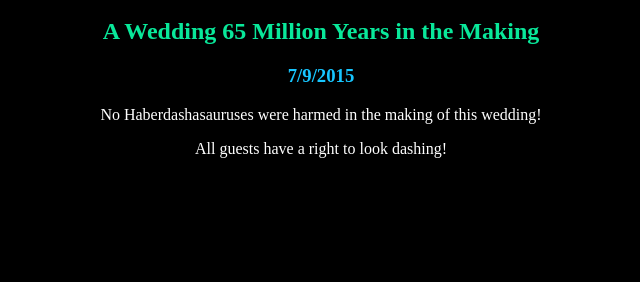
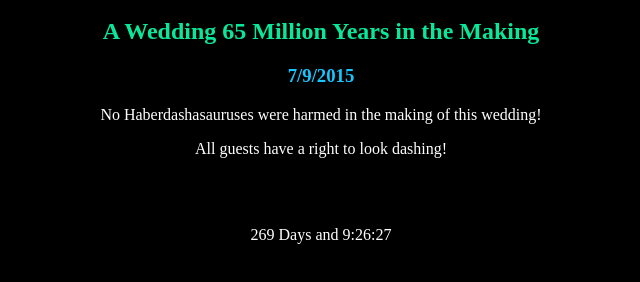
Before and after one commit to patm1987/Haberdashasauruses, a plain HTML site: page index.htm in a window 1280 px wide. Shown: the part 48-330 px from the top of the page, without its empty margins (319-959 px from the left). Drawn offline with Linux system fonts and the light colour scheme.

Commit message:
Added a countdown timer
It's seriously been years since I've Javascripted!

```diff
--- a/index.htm
+++ b/index.htm
@@ -10,6 +10,11 @@
 			<h3>7/9/2015</h3>
 			<p>No Haberdashasauruses were harmed in the making of this wedding!</p>
 			<p>All guests have a right to look dashing!</p>
+			<br/><br/>
+			<p>
+				<span id="countdown" class="timer"></span>
+				<script src="js/countdown.js"></script>
+			</p>
 		</center>
 	</body>
 </html>
--- /dev/null
+++ b/js/countdown.js
@@ -0,0 +1,37 @@
+var MILLISECONDS_TO_SECONDS = 0.001;
+var SECONDS_IN_DAY = 86400;
+var SECONDS_IN_HOUR = 3600;
+var SECONDS_IN_MINUTE = 60;
+
+var TARGET_DATE = new Date(2015, 6, 9, 13, 0, 0, 0);
+
+function secondPassed()
+{
+	var currentDate = Date.now();
+	var difference = TARGET_DATE - currentDate;
+
+	var seconds = difference * MILLISECONDS_TO_SECONDS;
+
+	// var minutes = Math.round((seconds - 30)/60);
+	// var remainingSeconds = seconds % 60;
+	// if (remainingSeconds < 10)
+	// {
+	// 	remainingSeconds = "0" + remainingSeconds;
+	// }
+	// document.getElementById('countdown').innerHTML = minutes + ":" + remainingSeconds;
+
+	var days = Math.floor(seconds/SECONDS_IN_DAY);
+	seconds -= days * SECONDS_IN_DAY;
+
+	var hours = Math.floor(seconds/SECONDS_IN_HOUR);
+	seconds -= hours * SECONDS_IN_HOUR;
+
+	var minutes = Math.floor(seconds/SECONDS_IN_MINUTE);
+	seconds -= minutes * SECONDS_IN_MINUTE;
+	seconds = Math.floor(seconds);
+
+	document.getElementById('countdown').innerHTML = days + " Days and " + hours + ":" + minutes + ":" + seconds;
+}
+
+secondPassed();
+var countdownTimer = setInterval('secondPassed()', 1000);
```
